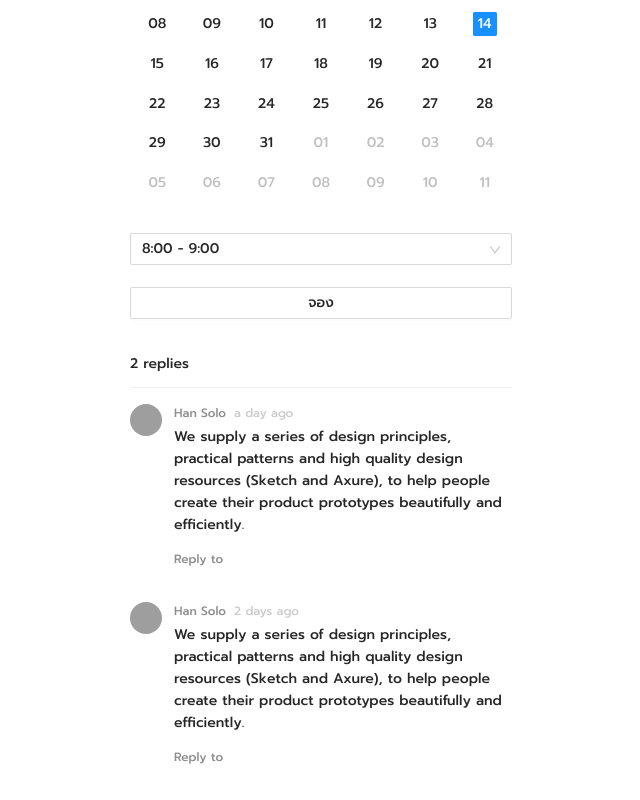
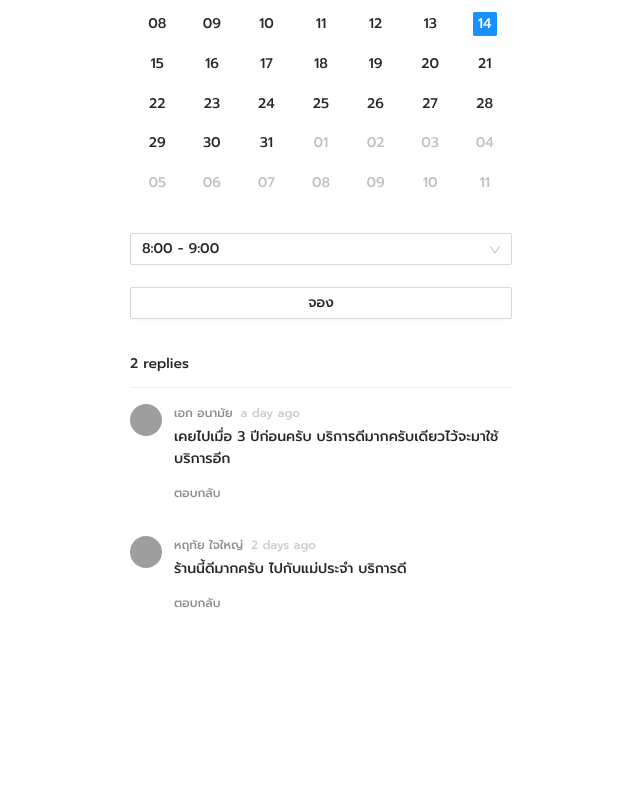
Before and after one commit to WebmasterCamp/ywc18-workshop-h, a Next.js app: page /detail/1 in a window 1280 px wide. Shown: the part 608-1408 px from the top of the page, without its empty margins (319-959 px from the left). After the commit the page ends 1254 px from the top, so only its background shows below. Built offline with nearby package versions, Linux system fonts and the light colour scheme; grey boxes are pictures that could not be loaded.

Commit message:
Upload presentation

```diff
--- a/components/CommentList.js
+++ b/components/CommentList.js
@@ -12,15 +12,11 @@ import moment from 'moment';
 
 const data = [
   {
-    actions: [<span key="comment-list-reply-to-0">Reply to</span>],
-    author: 'Han Solo',
+    actions: [<span key="comment-list-reply-to-0">ตอบกลับ</span>],
+    author: 'เอก อนามัย',
     avatar: 'https://zos.alipayobjects.com/rmsportal/ODTLcjxAfvqbxHnVXCYX.png',
     content: (
-      <p>
-        We supply a series of design principles, practical patterns and high
-        quality design resources (Sketch and Axure), to help people create their
-        product prototypes beautifully and efficiently.
-      </p>
+      <p>เคยไปเมื่อ 3 ปีก่อนครับ บริการดีมากครับเดียวไว้จะมาใช้บริการอีก</p>
     ),
     datetime: (
       <Tooltip
@@ -31,16 +27,10 @@ const data = [
     ),
   },
   {
-    actions: [<span key="comment-list-reply-to-0">Reply to</span>],
-    author: 'Han Solo',
+    actions: [<span key="comment-list-reply-to-0">ตอบกลับ</span>],
+    author: 'หฤทัย ใจใหญ่',
     avatar: 'https://zos.alipayobjects.com/rmsportal/ODTLcjxAfvqbxHnVXCYX.png',
-    content: (
-      <p>
-        We supply a series of design principles, practical patterns and high
-        quality design resources (Sketch and Axure), to help people create their
-        product prototypes beautifully and efficiently.
-      </p>
-    ),
+    content: <p>ร้านนี้ดีมากครับ ไปกับแม่ประจำ บริการดี</p>,
     datetime: (
       <Tooltip
         title={moment().subtract(2, 'days').format('YYYY-MM-DD HH:mm:ss')}
--- a/pages/detail/[id].js
+++ b/pages/detail/[id].js
@@ -55,7 +55,7 @@ export default function DetailPage() {
     });
     setTimeout(() => {
       setVisible(true);
-    }, 3000);
+    }, 1000);
   };
   return (
     <>
--- a/styles/globals.css
+++ b/styles/globals.css
@@ -10,6 +10,10 @@ a {
   text-decoration: none;
 }
 
+.ant-btn-primary {
+  background: red !important;
+}
+
 * {
   box-sizing: border-box;
 }
```
Also changed, not shown: pages/result.js (+19 -3 lines), 1 other file (tests, documents, lock files or other folders).
